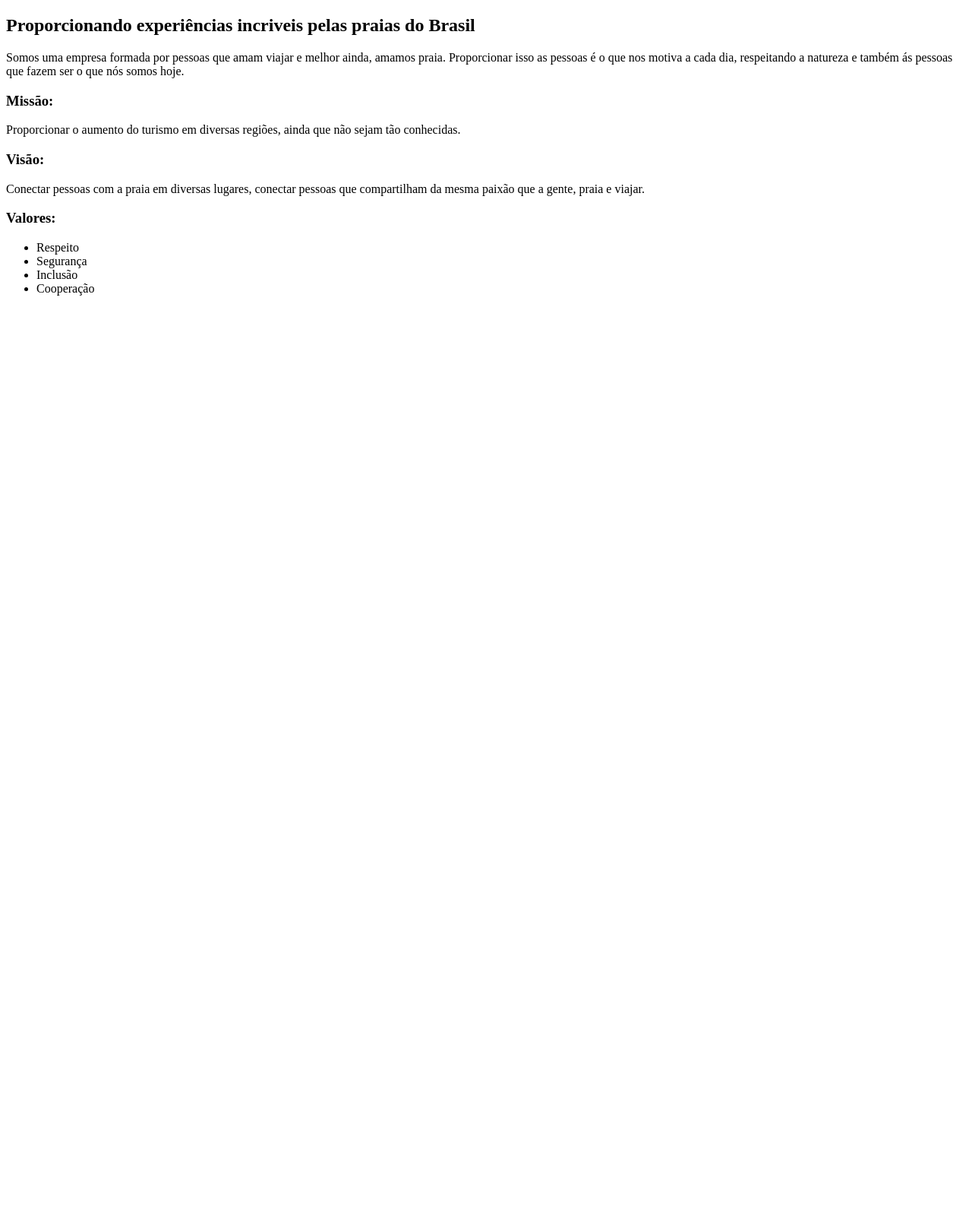
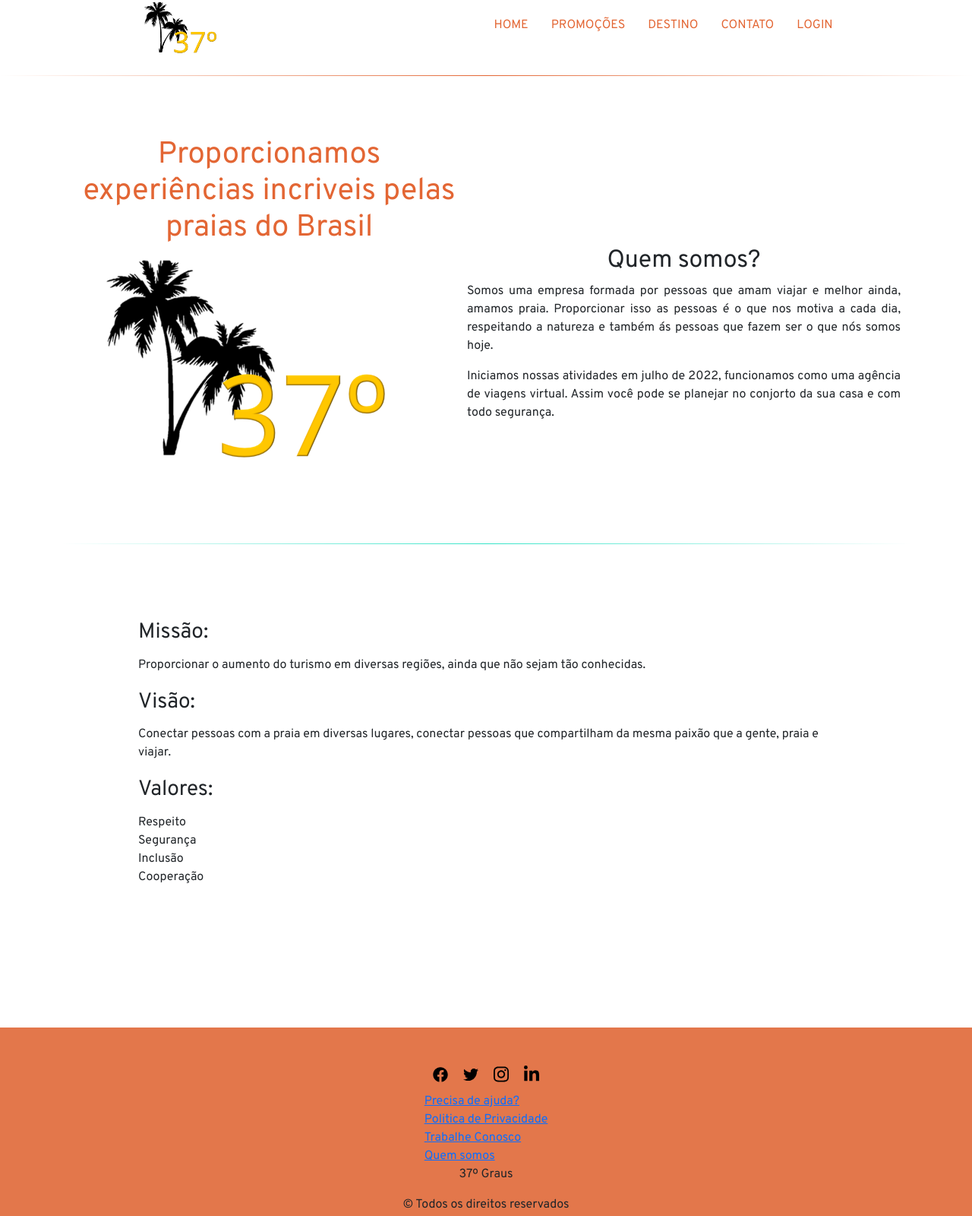
Before and after one commit to gloriadr/Recode---Atividade-Pratica---Modulo-2, a plain HTML site: page Protótipo/sobre.html in a window 1280 px wide. Shown: the whole page at 76% size. Before the commit the page ends 800 px from the top, so only its background shows below. Drawn offline with nearby package versions, Linux system fonts and the light colour scheme.

Commit message:
página sobre 90% concluida

```diff
--- /dev/null
+++ b/Protótipo/quemSomos.css
@@ -0,0 +1,69 @@
+:root {
+    --bordaGradiente: linear-gradient(90deg,rgba(255,255,255,1),rgba(227,102,52,89), rgba(255,255,255,1)) 1;
+    --bordaGradienteVerde: linear-gradient(90deg,rgba(255,255,255,1),rgba(52, 227, 199, 89), rgba(255,255,255,1)) 1;
+    --corPrimaria: #E6E216;
+    --corSecundaria: #E36634;
+    --corTerciaria : #E3774B;
+    --corQuartenaria: #34E3C7;
+    --fontePrimaria:'Overpass', sans-serif;
+}
+* {
+    font-family: var(--fontePrimaria);
+    margin: 0;
+    padding: 0;
+    box-sizing: border-box;
+}
+.mainSobre {
+    margin-top: 180px;
+    display: flex;
+    flex-wrap: wrap;
+}
+.containerSobre {
+    display: flex;
+    justify-content: space-between;
+    align-items: center;
+}
+.logoSobre {
+    width: 100%;
+    height: auto;
+    display: flex;
+    flex-direction: column-reverse;
+    justify-content: center;
+    align-items: center;
+}
+.logoSobre h1 {
+    text-align: center;
+    color: var(--corSecundaria);
+}
+.descricao {
+    display: flex;
+    flex-direction: column;
+    justify-content: space-around;
+    align-items: center;
+}
+.descricao p {
+    text-align: justify;
+}
+.infoSobre {
+    width: 100%;
+    height: 100%;
+    padding: 100px;
+    border-top: solid 1px;
+    border-image: var(--bordaGradienteVerde);
+}
+.infoLista {
+    padding: 0;
+    display: flex;
+    flex-direction: column;
+    justify-content: space-around;
+    gap: 5px;
+}
+.infoLista p {
+    text-align: left;
+}
+.infoLista li {
+    list-style: none;
+}
+.infoLista ul {
+    padding: 0;
+}
--- a/Protótipo/sobre.html
+++ b/Protótipo/sobre.html
@@ -4,31 +4,83 @@
     <meta charset="UTF-8">
     <meta http-equiv="X-UA-Compatible" content="IE=edge">
     <meta name="viewport" content="width=device-width, initial-scale=1.0">
+     <!-- CSS only -->
+<link href="https://cdn.jsdelivr.net/npm/bootstrap@5.2.0-beta1/dist/css/bootstrap.min.css" rel="stylesheet" integrity="sha384-0evHe/X+R7YkIZDRvuzKMRqM+OrBnVFBL6DOitfPri4tjfHxaWutUpFmBp4vmVor" crossorigin="anonymous">
+<!-- JavaScript Bundle with Popper -->
+<script src="https://cdn.jsdelivr.net/npm/bootstrap@5.2.0-beta1/dist/js/bootstrap.bundle.min.js" integrity="sha384-pprn3073KE6tl6bjs2QrFaJGz5/SUsLqktiwsUTF55Jfv3qYSDhgCecCxMW52nD2" crossorigin="anonymous"></script>
+<link rel="stylesheet" href="style.css">
+<link rel="stylesheet" href="quemSomos.css">
     <title>Quem somos?</title>
 </head>
 <body>
-
-    <main class="container">
-        <div class="container-fluid">
+    <header class="container-fluid">
+        <div class="logo"><img src="img/Logo/logo2.png" alt="logo" class="imgLogo"></div>
+        <nav class="navbar">
+            <ul class="navbar-nav">
+                <li class="nav-item"><a class="nav-link linkItem" href="index.html">HOME</a></li>
+                <li class="nav-item"><a class="nav-link" href="promocoes.html">PROMOÇÕES</a></li>
+                <li class="nav-item"><a class="nav-link" href="#formPacote">DESTINO</a></li>
+                <li class="nav-item"><a class="nav-link" href="contatos.html">CONTATO</a></li>
+                <li class="nav-item"><a class="nav-link" href="LogIn.html">LOGIN</a></li>
+            </ul>
+        </nav>
+    </header>
+    <main class="container mainSobre">
+        <div class="container-fluid containerSobre">
+            <div class="logoSobre"><img src="img/Logo/logo2.png" alt="">
+                <h1>Proporcionamos experiências incriveis pelas praias do Brasil</h1>
+            </div>
             <div class="descricao">
-                <h2>Proporcionando experiências incriveis pelas praias do Brasil</h2>
+                <h2>Quem somos?</h2>
                 <p>Somos uma empresa formada por pessoas que amam viajar e melhor ainda, amamos praia.
                     Proporcionar isso as pessoas é o que nos motiva a cada dia, respeitando a natureza e
                     também ás pessoas que fazem ser o que nós somos hoje.
                 </p>
+                <p>Iniciamos nossas atividades em julho de 2022, funcionamos como uma agência de viagens virtual. Assim você pode
+                    se planejar no conjorto da sua casa e com todo segurança.
+
+                </p>
+             </div>
+        </div>
+        <div class="infoSobre">
+            <ul class="infoLista">
+                <li>
                     <h3>Missão:</h3>
+                </li>
                     <p>Proporcionar o aumento do turismo em diversas regiões, ainda que não sejam tão conhecidas.</p>
+                <li>
                     <h3>Visão:</h3>
+                </li>
                     <p>Conectar pessoas com a praia em diversas lugares, conectar pessoas que compartilham da mesma paixão que a gente, praia e viajar.</p>
+                <li>
                     <h3>Valores:</h3>
+                </li>
                     <ul>
                         <li>Respeito</li>
                         <li>Segurança</li>
                         <li>Inclusão</li>
                         <li>Cooperação</li>
                     </ul>
-             </div>
+            </ul>
         </div>
     </main>
+    <footer>
+        <div class="redesSociais">
+            <a href="https://pt-br.facebook.com/" class="iconsRedes" target="_blank"><img src="img/svg/facebook-brands.svg" alt=""></a>
+            <a href="https://twitter.com/" class="iconsRedes" target="_blank"><img src="img/svg/twitter-brands.svg" alt=""></a>
+            <a href="https://www.instagram.com/" class="iconsRedes" target="_blank"><img src="img/svg/instagram-brands.svg" alt=""></a>
+            <a href="https://br.linkedin.com/" class="iconsRedes" target="_blank"><img src="img/svg/linkedin-in-brands.svg" alt=""></a>
+        </div>
+        <div class="linksUteis">
+            <a href="">Precisa de ajuda?</a>
+            <a href="">Politica de Privacidade</a>
+            <a href="">Trabalhe Conosco</a>
+            <a href="sobre.html" target="_blank">Quem somos</a>
+        </div>
+        <div class="direitosAutorais">
+            <p>37º Graus</p>
+            <p>&copy; Todos os direitos reservados</p>
+        </div>
+    </footer>
 </body>
 </html>
--- a/Protótipo/style.css
+++ b/Protótipo/style.css
@@ -32,11 +32,15 @@ header {
     z-index: 1;
 }
 .logo {
+    height: 100%;
     color: var(--corPrimaria);
     font-family: var(--fontePrimaria);
     font-weight: 900;
     font-size: 2rem;
     cursor: pointer;
+}
+.imgLogo {
+    height: 100%;
 }
 nav {
     height: 100%;
```
Also changed, not shown: Protótipo/index.html (+2 -2 lines), Protótipo/home.html (deleted), Protótipo/img/Logo/logo2.png (added). Lines whose indentation alone changed are shown as unchanged.
